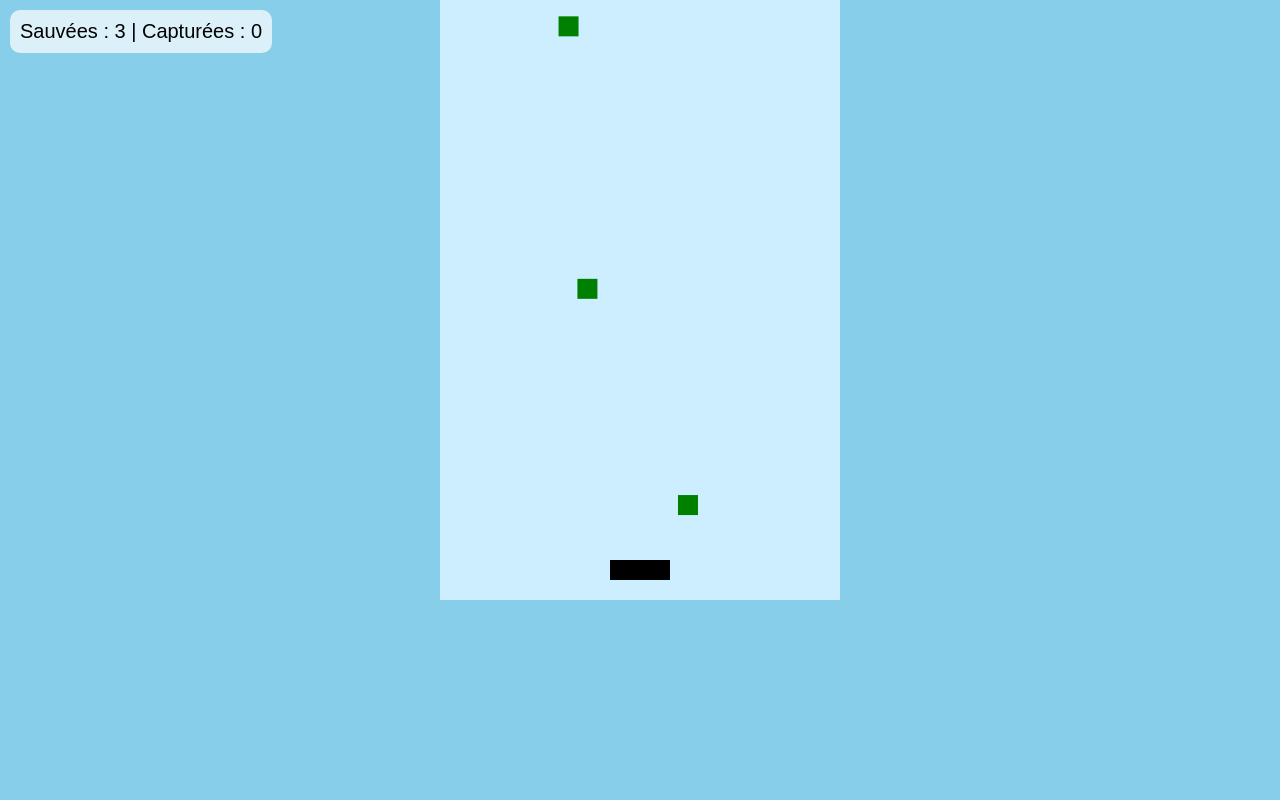
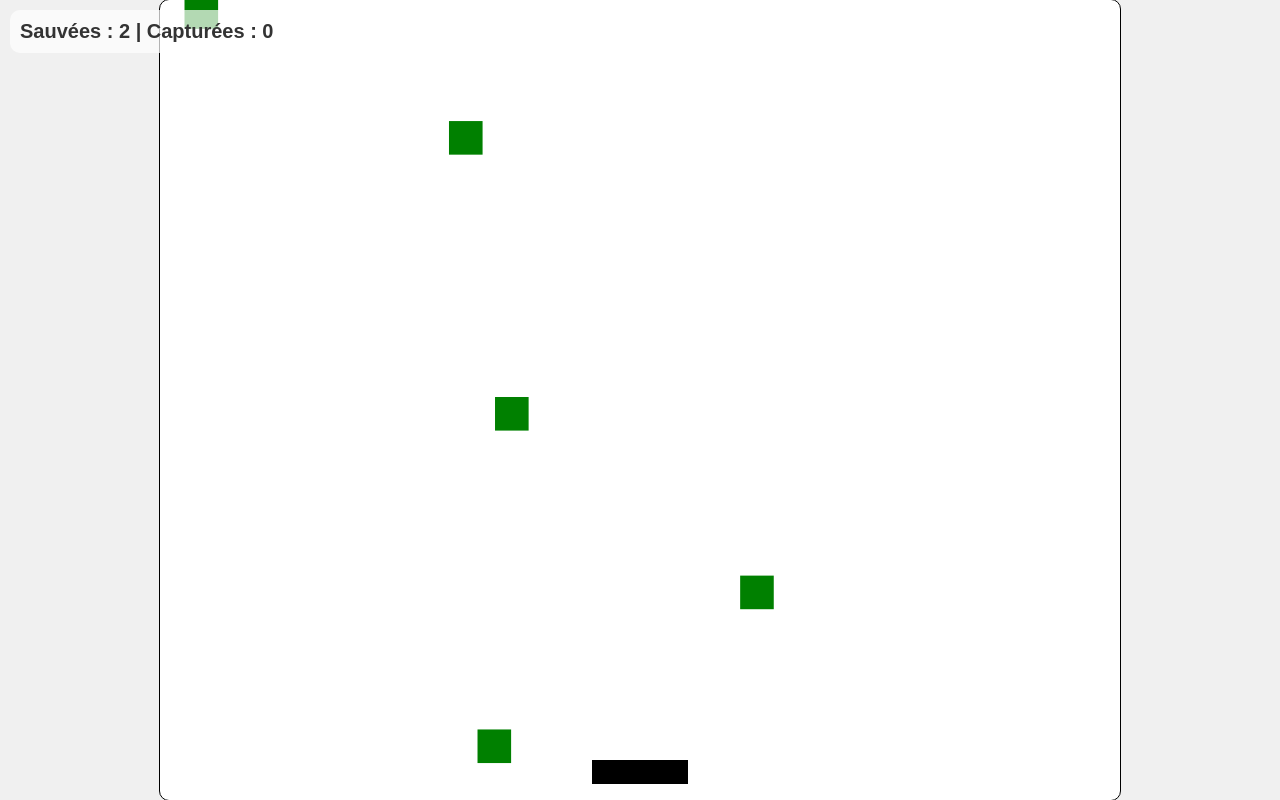
Before and after one commit to Stiximir/Hackaton, a plain HTML site: page game.html in a window 1280 px wide. Drawn offline with Linux system fonts and the light colour scheme.

Commit message:
centered

```diff
--- a/game.html
+++ b/game.html
@@ -1,14 +1,16 @@
 <!DOCTYPE html>
 <html lang="en">
 <head>
-  <meta charset="UTF-8">
-  <meta name="viewport" content="width=device-width, initial-scale=1.0">
+  <meta charset="UTF-8" />
+  <meta name="viewport" content="width=device-width, initial-scale=1.0" />
   <title>Plastique vs Tortues</title>
-  <link rel="stylesheet" href="/src/style/game.css">
+  <link rel="stylesheet" href="/src/style/game.css" />
 </head>
 <body>
   <div id="score">Sauvées : 0 | Capturées : 0</div>
-  <canvas id="gameCanvas" width="400" height="600"></canvas>
+  <div id="gameContainer">
+    <canvas id="gameCanvas"></canvas>
+  </div>
   <script src="/src/script/game.js"></script>
 </body>
 </html>
--- a/src/script/game.js
+++ b/src/script/game.js
@@ -1,38 +1,46 @@
-const canvas = document.getElementById('gameCanvas');
-const ctx = canvas.getContext('2d');
+const canvas = document.getElementById("gameCanvas");
+const ctx = canvas.getContext("2d");
+
+// Adapter la taille du canvas à l'écran
+canvas.width = window.innerWidth * 0.75;
+canvas.height = window.innerHeight;
 
 const tortues = [];
 let saved = 0;
 let captured = 0;
-const pile = []; // pour empiler les tortues capturées
 
 const plastique = {
-  x: canvas.width / 2 - 30,
-  y: canvas.height - 40,
-  width: 60,
-  height: 20,
-  speed: 7,
+  width: canvas.width * 0.1,
+  height: canvas.height * 0.03,
+  x: (canvas.width - canvas.width * 0.1) / 2, // Centré horizontalement
+  y: canvas.height - canvas.height * 0.05,
+  speed: canvas.width * 0.01,
   left: false,
-  right: false
+  right: false,
 };
 
-document.addEventListener('keydown', (e) => {
-  if (e.key === 'ArrowLeft') plastique.left = true;
-  if (e.key === 'ArrowRight') plastique.right = true;
+const pileWidth = canvas.width * 0.035;
+const pileHeight = pileWidth;
+const pileGap = pileWidth * 0.2;
+let piles = [{ tortues: [] }];
+
+document.addEventListener("keydown", (e) => {
+  if (e.key === "ArrowLeft") plastique.left = true;
+  if (e.key === "ArrowRight") plastique.right = true;
 });
 
-document.addEventListener('keyup', (e) => {
-  if (e.key === 'ArrowLeft') plastique.left = false;
-  if (e.key === 'ArrowRight') plastique.right = false;
+document.addEventListener("keyup", (e) => {
+  if (e.key === "ArrowLeft") plastique.left = false;
+  if (e.key === "ArrowRight") plastique.right = false;
 });
 
 function spawnTortue() {
   tortues.push({
-    x: Math.random() * (canvas.width - 20),
-    y: -20,
-    width: 20,
-    height: 20,
-    speed: 3 + Math.random() * 2
+    x: Math.random() * (canvas.width - pileWidth), // Garder les tortues dans les limites
+    y: -pileHeight,
+    width: pileWidth,
+    height: pileHeight,
+    speed: canvas.height * 0.004 + Math.random() * canvas.height * 0.002,
   });
 }
 
@@ -45,39 +53,55 @@ function collision(a, b) {
   );
 }
 
+function drawPiles() {
+  piles.forEach((pile, index) => {
+    const baseX = canvas.width + index * (pileWidth + pileGap);
+    const baseY = canvas.height - 60;
+    pile.tortues.forEach((_, i) => {
+      ctx.fillStyle = "green";
+      ctx.fillRect(
+        baseX,
+        baseY - i * (pileHeight + 2),
+        pileWidth,
+        pileHeight
+      );
+    });
+  });
+}
+
+function addToPile(tortue) {
+  let lastPile = piles[piles.length - 1];
+  const maxHeight = Math.floor(canvas.height / (pileHeight + 2));
+  if (lastPile.tortues.length >= maxHeight) {
+    piles.push({ tortues: [] });
+    lastPile = piles[piles.length - 1];
+  }
+  lastPile.tortues.push(tortue);
+}
+
 function update() {
   ctx.clearRect(0, 0, canvas.width, canvas.height);
 
-  // déplacer plastique
-  if (plastique.left && plastique.x > 0) {
-    plastique.x -= plastique.speed;
-  }
-  if (plastique.right && plastique.x + plastique.width < canvas.width) {
+  // déplacement
+  if (plastique.left && plastique.x > 0) plastique.x -= plastique.speed;
+  if (plastique.right && plastique.x + plastique.width < canvas.width)
     plastique.x += plastique.speed;
-  }
 
   // plastique
-  ctx.fillStyle = 'black';
+  ctx.fillStyle = "black";
   ctx.fillRect(plastique.x, plastique.y, plastique.width, plastique.height);
-
-  // pile
-  let pileBaseY = canvas.height - 60;
-  pile.forEach((tortue, i) => {
-    ctx.fillStyle = 'green';
-    ctx.fillRect(canvas.width - 30, pileBaseY - i * 22, 20, 20);
-  });
 
   // tortues
   for (let i = tortues.length - 1; i >= 0; i--) {
     const t = tortues[i];
     t.y += t.speed;
 
-    ctx.fillStyle = 'green';
+    ctx.fillStyle = "green";
     ctx.fillRect(t.x, t.y, t.width, t.height);
 
     if (collision(t, plastique)) {
       captured++;
-      pile.push(t);
+      addToPile(t);
       tortues.splice(i, 1);
     } else if (t.y > canvas.height) {
       saved++;
@@ -85,10 +109,12 @@ function update() {
     }
   }
 
-  document.getElementById('score').innerText = `Sauvées : ${saved} | Capturées : ${captured}`;
+  drawPiles();
+
+  document.getElementById("score").innerText = `Sauvées : ${saved} | Capturées : ${captured}`;
 
   requestAnimationFrame(update);
 }
 
-setInterval(spawnTortue, 800); // tortues plus fréquentes
+setInterval(spawnTortue, 700);
 update();
--- a/src/style/game.css
+++ b/src/style/game.css
@@ -2,23 +2,53 @@
   box-sizing: border-box;
   margin: 0;
   padding: 0;
+  font-family: sans-serif;
+  color: #333;
 }
 body {
-    background: #87ceeb; /* ciel */
+  background: #87ceeb;
   overflow: hidden;
   font-family: sans-serif;
+  color: #333;
+  font-size: 16px;
 }
+
 canvas {
-    background: #cceeff; /* mer claire */
+  background: #cceeff;
   display: block;
-    margin: 0 auto;
+  margin: 0 auto; /* Centrer horizontalement */
+  position: relative; /* Position relative pour respecter le conteneur */
+  z-index: 1;
+  border: 1px solid #000; /* Optionnel : bordure du canvas */
+  border-radius: 10px; /* Optionnel : arrondir les coins du canvas */
 }
+
 #score {
   position: absolute;
   top: 10px;
   left: 10px;
   font-size: 20px;
-    background: rgba(255,255,255,0.7);
+  background: rgba(255, 255, 255, 0.7);
   padding: 10px;
   border-radius: 10px;
+  z-index: 10;
+  color: #333;
+  font-weight: bold;
 }
+
+#gameContainer {
+  display: flex;
+  justify-content: center;
+  align-items: center;
+  height: 100vh; /* Prend toute la hauteur de la fenêtre */
+  width: 100vw; /* Prend toute la largeur de la fenêtre */
+  overflow: hidden;
+  background-color: #f0f0f0; /* Optionnel : couleur de fond */
+}
+
+#gameCanvas {
+  display: block;
+  margin: 0 auto;
+  background-color: #ffffff; /* Optionnel : couleur de fond du canvas */
+  border: 1px solid #000; /* Optionnel : bordure du canvas */
+}
```
Lines whose indentation alone changed are shown as unchanged.
